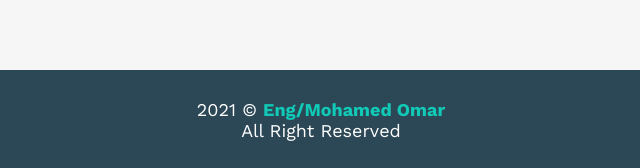
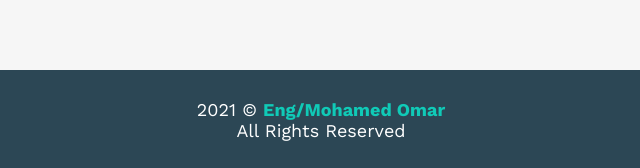
Before and after one commit to Gemy2050/Template1, a plain HTML site: page index.html in a window 1280 px wide. Shown: the part 3800-3968 px from the top of the page, 319-959 px from the left. Drawn offline with nearby package versions, Linux system fonts and the light colour scheme.

Commit message:
Update index.html

```diff
--- a/index.html
+++ b/index.html
@@ -188,7 +188,7 @@
   <!-- End Contact -->
   <!-- Start Footer -->
   <!-- <footer> &copy; 2021 <span>Leon</span> All Right Reserved</footer> -->
-  <footer> 2021 &copy; <span>Eng/Mohamed Omar</span> <br> All Right Reserved</footer>
+  <footer> 2021 &copy; <span>Eng/Mohamed Omar</span> <br> All Rights Reserved</footer>
   <!-- End Footer -->
 </body>
 </html>
```
